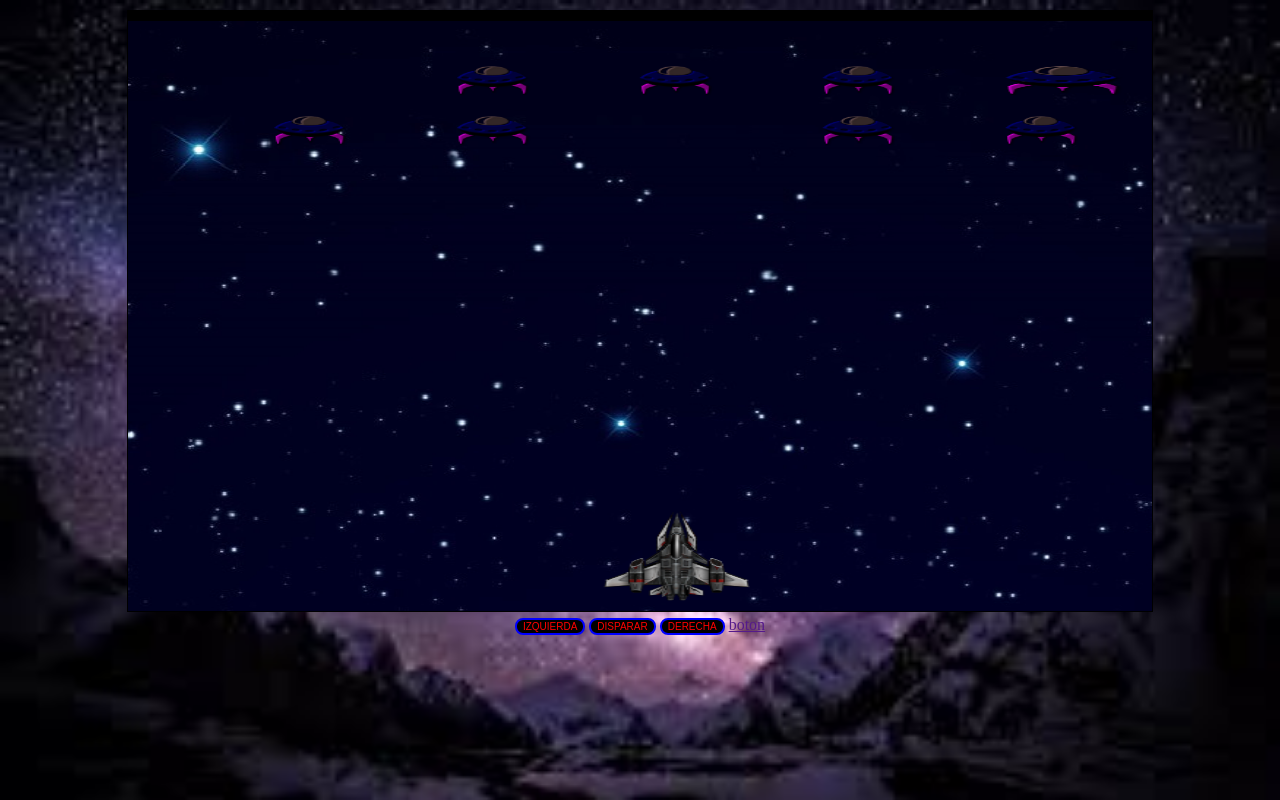
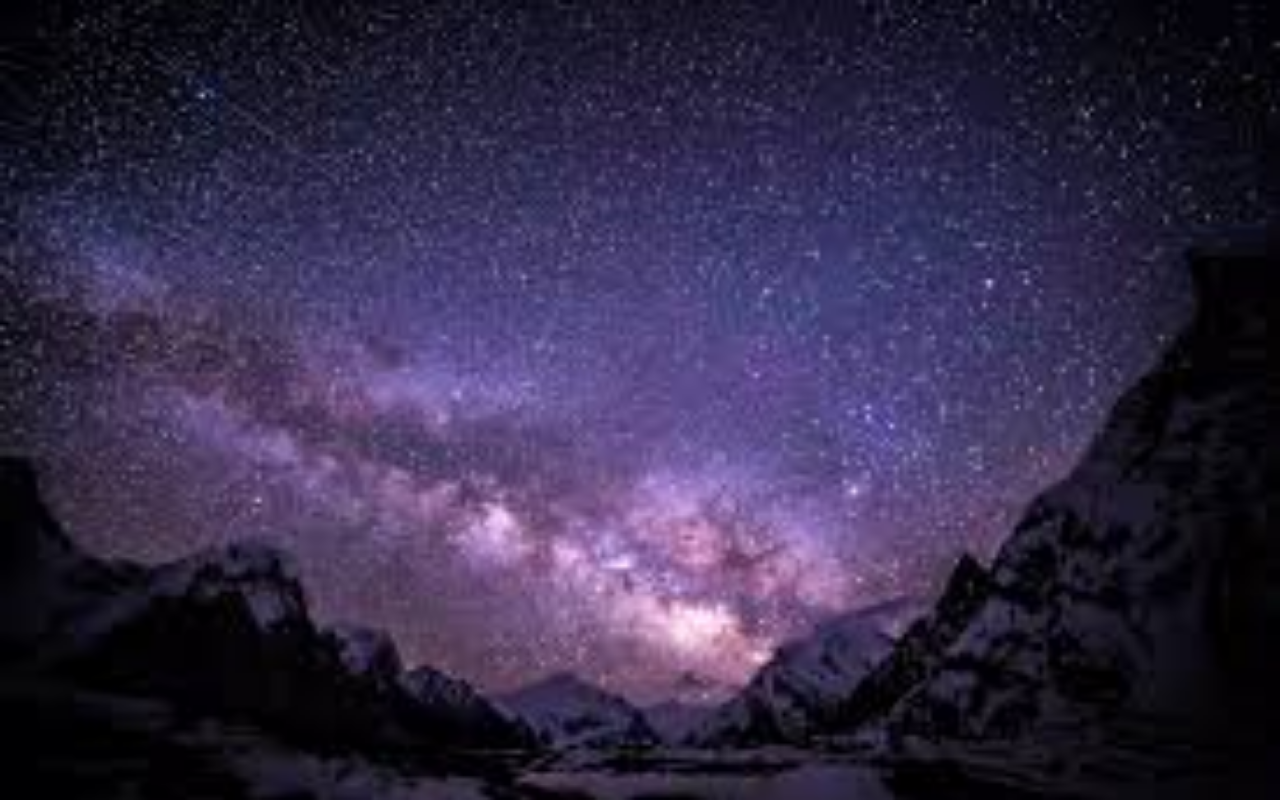
Before and after one commit to hitalocampo/JuegoHTMLCss-JavaScript, a plain HTML site: page index.html in a window 1280 px wide. Drawn offline with Linux system fonts and the light colour scheme.

Commit message:
modificacion en los archivos

```diff
--- a/app.js
+++ /dev/null
@@ -1,257 +0,0 @@
-function initCanvas(){
-    var ctx = document.getElementById('my_canvas').getContext('2d');
-    var backgroundImage = new Image();
-    var naveImage   = new Image(); // nave
-    var enemiespic1  = new Image(); // enemigo 1
-    var enemiespic2 = new Image(); // enemigo 2
-    var enemiespic3 = new Image();
-
-    // backgroundImage y naveImage
-    backgroundImage.src = "images/background-pic.jpg"; //Imagen de fondo
-    naveImage.src= "images/spaceship-pic.png"; //Imagen de la nave espacial
-    enemiespic1.src     = "images/enemigo1.png";// Enemigos fotos
-    enemiespic2.src     = "images/enemigo2.png"; //Enemies picture
-    enemiespic3.src     = "images/enemigo3.png";
-
-    var cW = ctx.canvas.width;
-    var cH = ctx.canvas.height;
-
-
-    var enemyTemplate = function(options){
-        return {
-            id: options.id || '',
-            x: options.x || '',
-            y: options.y || '',
-            w: options.w || '',
-            h: options.h || '',
-            image: options.image || enemiespic1
-        }
-    }
-
-
-    var enemies = [
-        new enemyTemplate({ id: "enemy1", x: 100, y: -20, w: 50, h: 30 }),
-        new enemyTemplate({ id: "enemy2", x: 225, y: -20, w: 50, h: 30 }),
-
-        new enemyTemplate({ id: "enemy5", x: 225, y: -70, w: 50, h: 30 }),
-        new enemyTemplate({ id: "enemy6", x: 350, y: -70, w: 50, h: 30 }),
-        new enemyTemplate({ id: "enemy7", x: 475, y: -70, w: 50, h: 30 }),
-        new enemyTemplate({ id: "enemy8", x: 600, y: -70, w: 80, h: 30 }),
-        new enemyTemplate({ id: "enemy9", x: 475, y: -20, w: 50, h: 30 }),
-        new enemyTemplate({ id: "enemy10", x: 600, y: -20, w: 50, h: 30 }),
-
-        // Segundo grupo de enemigos
-        new enemyTemplate({ id: "enemy11", x: 100, y: -220, w: 50, h: 30, image: enemiespic2 }),
-        new enemyTemplate({ id: "enemy12", x: 225, y: -220, w: 50, h: 30, image: enemiespic2 }),
-        new enemyTemplate({ id: "enemy13", x: 350, y: -220, w: 80, h: 50, image: enemiespic2 }),
-        new enemyTemplate({ id: "enemy14", x: 100, y: -270, w: 80, h: 50, image: enemiespic2 }),
-        new enemyTemplate({ id: "enemy15", x: 225, y: -270, w: 50, h: 30, image: enemiespic2 }),
-        new enemyTemplate({ id: "enemy16", x: 350, y: -270, w: 50, h: 30, image: enemiespic2 }),
-        new enemyTemplate({ id: "enemy17", x: 475, y: -270, w: 50, h: 30, image: enemiespic2 }),
-        new enemyTemplate({ id: "enemy18", x: 600, y: -270, w: 80, h: 50, image: enemiespic2 }),
-        new enemyTemplate({ id: "enemy19", x: 475, y: -200, w: 50, h: 30, image: enemiespic2 }),
-        new enemyTemplate({ id: "enemy20", x: 600, y: -200, w: 50, h: 30, image: enemiespic2 }),
-
-
-
-        new enemyTemplate({ id: "enemy21", x: 100, y: -420, w: 50, h: 30, }),
-        new enemyTemplate({ id: "enemy22", x: 225, y: -420, w: 50, h: 30, }),
-        new enemyTemplate({ id: "enemy23", x: 350, y: -420, w: 80, h: 50, }),
-        new enemyTemplate({ id: "enemy24", x: 100, y: -470, w: 80, h: 50, }),
-        new enemyTemplate({ id: "enemy25", x: 225, y: -470, w: 50, h: 30, }),
-        new enemyTemplate({ id: "enemy26", x: 350, y: -470, w: 50, h: 30, }),
-        new enemyTemplate({ id: "enemy27", x: 475, y: -470, w: 50, h: 30, }),
-        new enemyTemplate({ id: "enemy28", x: 600, y: -470, w: 80, h: 50, }),
-        new enemyTemplate({ id: "enemy29", x: 475, y: -400, w: 50, h: 30, }),
-        new enemyTemplate({ id: "enemy30", x: 600, y: -400, w: 50, h: 30, }),
-
-        new enemyTemplate({ id: "enemy11", x: 100, y: -720, w: 50, h: 30, image: enemiespic2 }),
-        new enemyTemplate({ id: "enemy12", x: 225, y: -520, w: 50, h: 30, image: enemiespic2 }),
-        new enemyTemplate({ id: "enemy13", x: 350, y: -620, w: 80, h: 50, image: enemiespic2 }),
-        new enemyTemplate({ id: "enemy14", x: 100, y: -670, w: 80, h: 50, image: enemiespic2 }),
-        new enemyTemplate({ id: "enemy15", x: 225, y: -570, w: 50, h: 30, image: enemiespic2 }),
-        new enemyTemplate({ id: "enemy16", x: 350, y: -870, w: 50, h: 30, image: enemiespic2 }),
-        new enemyTemplate({ id: "enemy17", x: 475, y: -770, w: 50, h: 30, image: enemiespic2 }),
-        new enemyTemplate({ id: "enemy18", x: 600, y: -670, w: 80, h: 50, image: enemiespic2 }),
-        new enemyTemplate({ id: "enemy19", x: 475, y: -600, w: 50, h: 30, image: enemiespic2 }),
-        new enemyTemplate({ id: "enemy20", x: 600, y: -700, w: 50, h: 30, image: enemiespic2 }),
-
-        new enemyTemplate({ id: "enemy11", x: 100, y: -900, w: 50, h: 30, image: enemiespic3 }),
-        new enemyTemplate({ id: "enemy12", x: 225, y: -550, w: 50, h: 30, image: enemiespic3 }),
-        new enemyTemplate({ id: "enemy13", x: 350, y: -950, w: 80, h: 50, image: enemiespic3 }),
-        new enemyTemplate({ id: "enemy14", x: 100, y: -870, w: 80, h: 50, image: enemiespic3 }),
-        new enemyTemplate({ id: "enemy15", x: 225, y: -710, w: 50, h: 30, image: enemiespic3 }),
-        new enemyTemplate({ id: "enemy16", x: 350, y: -560, w: 50, h: 30, image: enemiespic3 }),
-        new enemyTemplate({ id: "enemy17", x: 475, y: -790, w: 50, h: 30, image: enemiespic3 }),
-        new enemyTemplate({ id: "enemy18", x: 600, y: -840, w: 80, h: 50, image: enemiespic3 }),
-        new enemyTemplate({ id: "enemy19", x: 475, y: -590, w: 50, h: 30, image: enemiespic3 }),
-        new enemyTemplate({ id: "enemy20", x: 600, y: -970, w: 50, h: 30, image: enemiespic3 })
-    ];
-
-    var renderEnemies = function (enemyList) {
-        for (var i = 0; i < enemyList.length; i++) {
-            console.log(enemyList[i]);
-            ctx.drawImage(enemyList[i].image, enemyList[i].x, enemyList[i].y += .5, enemyList[i].w, enemyList[i].h);
-
-            launcher.hitDetectLowerLevel(enemyList[i]);
-        }
-    }
-
-    function Launcher(){
-        this.y = 500,
-        this.x = cW*.5-25,
-        this.w = 100,
-        this.h = 100,
-        this.direccion,
-        this.bg="white",
-        this.misiles = [];
-
-
-         this.gameStatus = {
-            over: false,
-            message: "",
-            fillStyle: 'red',
-            font: 'italic bold 36px Arial, sans-serif',
-        }
-
-        this.render = function () {
-            if(this.direccion === 'left'){
-                this.x-=5;
-            } else if(this.direccion === 'right'){
-                this.x+=5;
-            }else if(this.direccion === "downArrow"){
-                this.y+=5;
-            }else if(this.direccion === "upArrow"){
-                this.y-=5;
-            }
-            ctx.fillStyle = this.bg;
-            ctx.drawImage(backgroundImage, 0, 10);
-            ctx.drawImage(naveImage,this.x,this.y, 100, 90);
-
-            for(var i=0; i < this.misiles.length; i++){
-                var m = this.misiles[i];
-                ctx.fillRect(m.x, m.y-=5, m.w, m.h);
-                this.hitDetect(this.misiles[i],i);
-                if(m.y <= 0){
-                    this.misiles.splice(i,1);
-                }
-            }
-
-            if (enemies.length === 0) {
-                clearInterval(animateInterval);
-                ctx.fillStyle = 'yellow';
-                ctx.font = this.gameStatus.font;
-                ctx.fillText('ganastes cero enenimos!', cW * .5 - 80, 50);
-            }
-        }
-
-        this.hitDetect = function (m, mi) {
-            console.log('crush');
-            for (var i = 0; i < enemies.length; i++) {
-                var e = enemies[i];
-                if(m.x+m.w >= e.x &&
-                   m.x <= e.x+e.w &&
-                   m.y >= e.y &&
-                   m.y <= e.y+e.h){
-                    this.misiles.splice(this.misiles[mi],1);
-                    enemies.splice(i, 1);
-                    document.querySelector('.barra').innerHTML = "Destroyed "+ e.id+ " ";
-                }
-            }
-        }
-
-        this.hitDetectLowerLevel = function(enemy){
-
-            if(enemy.y > 550){
-                this.gameStatus.over = true;
-                this.gameStatus.message = 'Enemy(s) have passed!';
-            }
-
-            if(enemy.id === 'enemy3'){
-
-                console.log(this.x);
-            }
-
-            if ((enemy.y < this.y + 25 && enemy.y > this.y - 25) &&
-                (enemy.x < this.x + 45 && enemy.x > this.x - 45)) {
-                    this.gameStatus.over = true;
-                    this.gameStatus.message = 'You Died!'
-                }
-
-            if(this.gameStatus.over === true){
-                clearInterval(animateInterval);
-                ctx.fillStyle = this.gameStatus.fillStyle;
-                ctx.font = this.gameStatus.font;
-
-                ctx.fillText(this.gameStatus.message, cW * .5 - 80, 50);
-            }
-        }
-    }
-
-    var launcher = new Launcher();
-    function animate(){
-        ctx.clearRect(0, 0, cW, cH);
-        launcher.render();
-        renderEnemies(enemies);
-    }
-    var animateInterval = setInterval(animate, 20);
-   document.addEventListener('keydown', function(event) {
-        if(event.keyCode == 37) // flecha izquierda
-        {
-         launcher.direccion = 'left';
-            if(launcher.x < cW*.2-130){
-                launcher.x+=0;
-                launcher.direccion = '';
-            }
-       }
-    });
-
-    document.addEventListener('keyup', function(event) {
-        if(event.keyCode == 37)
-        {
-         launcher.x+=0;
-         launcher.direccion = '';
-        }
-    });
-
-    document.addEventListener('keydown', function(event) {
-        if(event.keyCode == 39) // flecha derecha
-        {
-         launcher.direccion = 'right';
-         if(launcher.x > cW-110){
-            launcher.x-=0;
-            launcher.direccion = '';
-         }
-
-        }
-    });
-
-    document.addEventListener('keyup', function(event) {
-        if(event.keyCode == 39) // flecha derecha
-        {
-         launcher.x-=0;
-         launcher.direccion = '';
-        }
-    });
-
-    document.addEventListener('keydown', function(event) {
-        if(event.keyCode == 32) {
-            launcher.misiles.push({
-                x: launcher.x + launcher.w*.2, y: launcher.y + launcher.w*.7 ,
-                w: 3,
-                h: 10});
-         }
-         if (event.keyCode == 32) {
-            launcher.misiles.push({
-                x: launcher.x + launcher.w * .8,
-                y: launcher.y + launcher.w * .7,
-                w: 3,
-                h: 10
-            });
-        }
-    });
-}
-
-window.addEventListener('load', function(event) {
-    initCanvas();
-});
--- a/index.html
+++ b/index.html
@@ -8,19 +8,10 @@
   <title>Document</title>
 </head>
 <body>
-  <div class="container">
-    <canvas id="my_canvas" width="700" height="600"></canvas>
-    <h3 class="barra"></h3>
-    <div>
-      <button class = "boton" id="left_btn">IZQUIERDA</button>
-      <button class = "boton" id="fire_btn">DISPARAR</button>
-      <button class = "boton" id="right_btn">DERECHA</button>
-      <a href="">boton</a>
-    </div>
   </div>
 
 
 
-  <script type="text/javascript" src = "./app.js"></script>
+
 </body>
 </html>
```
